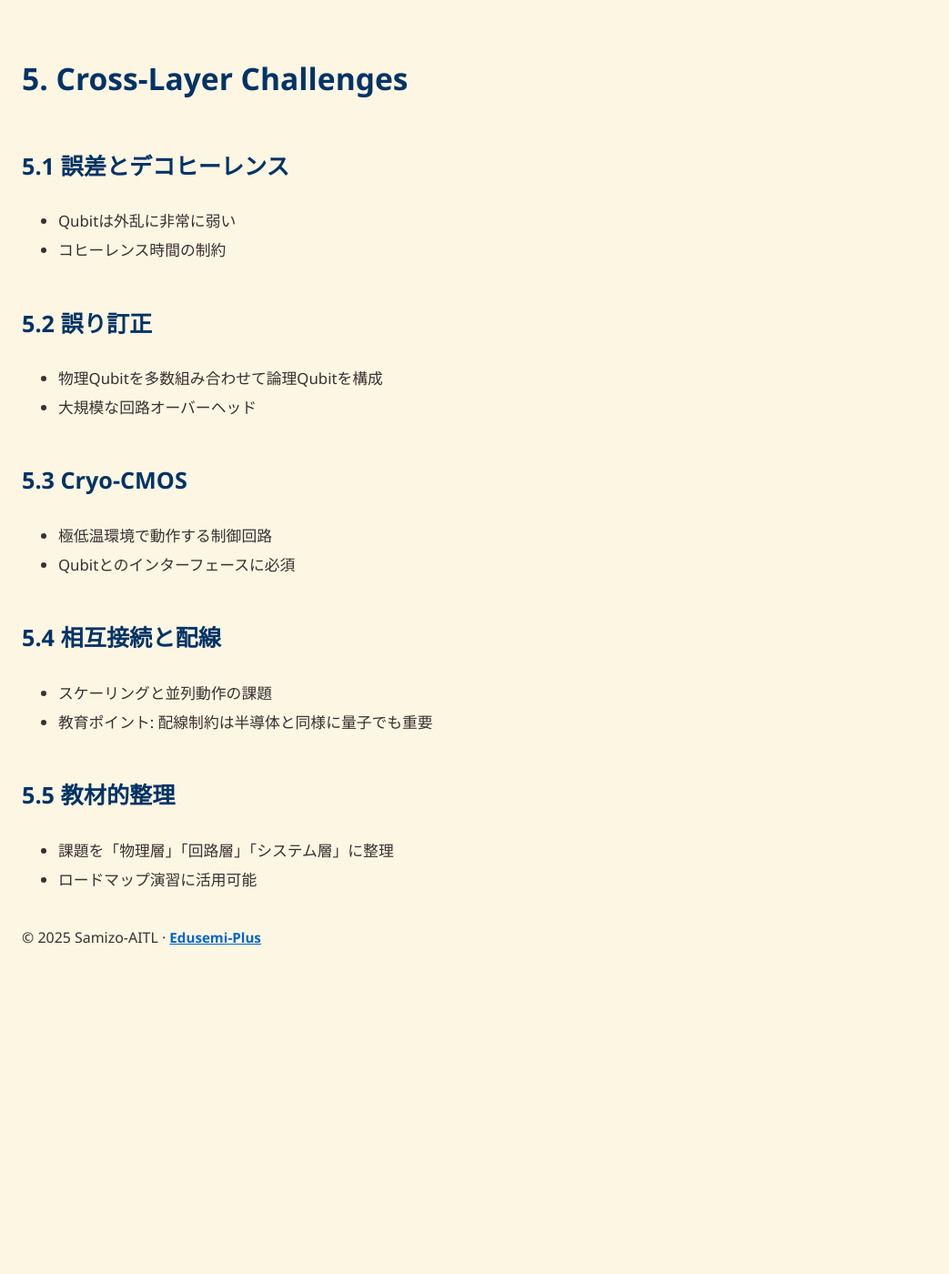
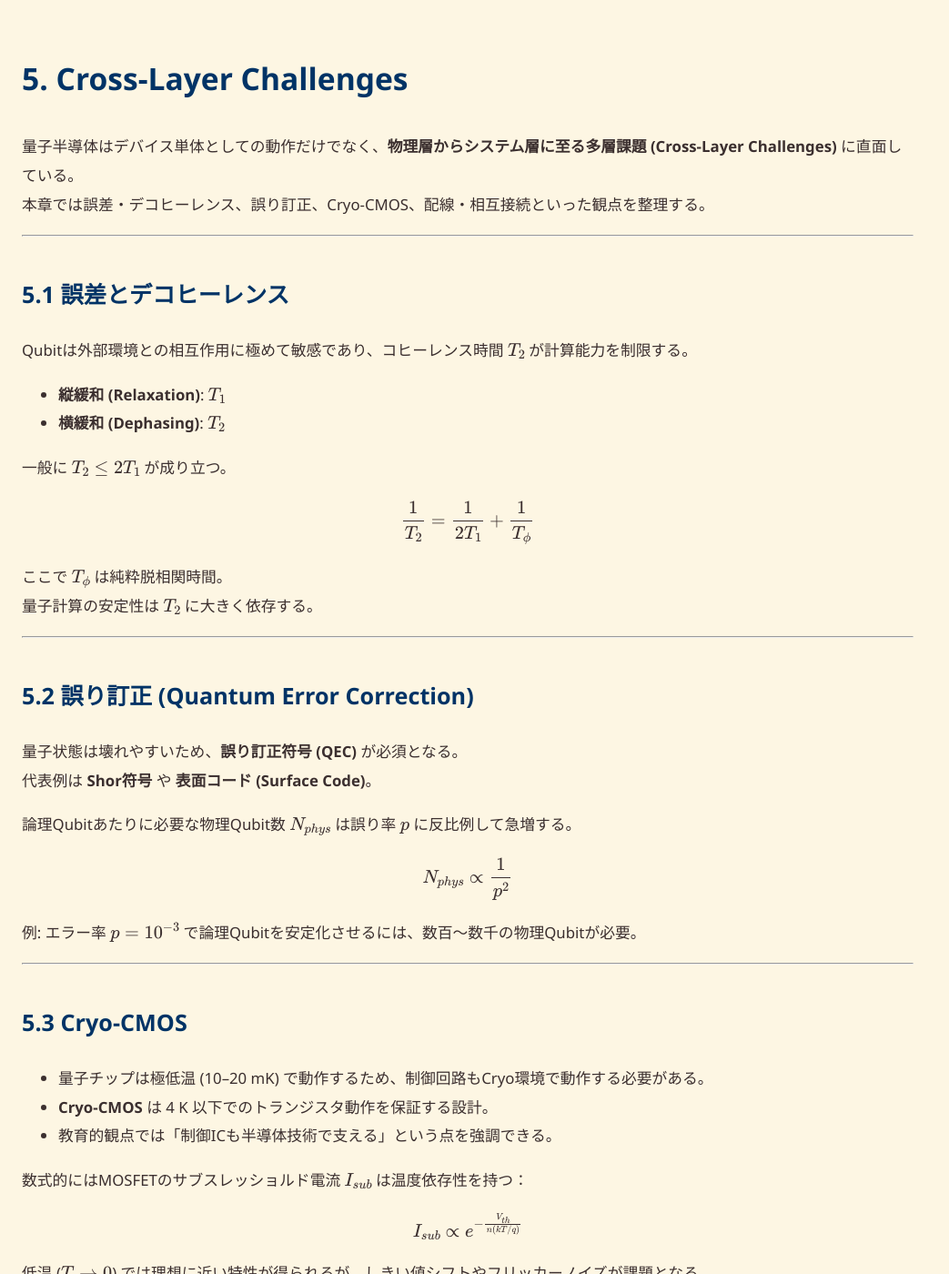
Before and after one commit to Samizo-AITL/Edusemi-Plus, a Jekyll site: the page built from quantum-semiconductor/Tutorial Paper/05_cross_layer.md, in a window 1280 px wide and 1400 px high. Shown: the whole window at 91% size, without its empty margins (0-1043 px from the left). Built offline with Jekyll 4.4.1, drawn with Linux system fonts in a browser that asks for light colours; our own code applies the rules of GitHub Pages for plain Markdown files; some of the changed text lies outside the part shown.

Commit message:
Update 05_cross_layer.md

````diff
--- a/quantum-semiconductor/Tutorial Paper/05_cross_layer.md
+++ b/quantum-semiconductor/Tutorial Paper/05_cross_layer.md
@@ -1,21 +1,82 @@
 # 5. Cross-Layer Challenges
 
+量子半導体はデバイス単体としての動作だけでなく、**物理層からシステム層に至る多層課題 (Cross-Layer Challenges)** に直面している。
+本章では誤差・デコヒーレンス、誤り訂正、Cryo-CMOS、配線・相互接続といった観点を整理する。
+
+---
+
 ## 5.1 誤差とデコヒーレンス
-- Qubitは外乱に非常に弱い
-- コヒーレンス時間の制約
 
-## 5.2 誤り訂正
-- 物理Qubitを多数組み合わせて論理Qubitを構成
-- 大規模な回路オーバーヘッド
+Qubitは外部環境との相互作用に極めて敏感であり、コヒーレンス時間 $T_2$ が計算能力を制限する。
+
+- **縦緩和 (Relaxation)**: $T_1$
+- **横緩和 (Dephasing)**: $T_2$
+
+一般に $T_2 \leq 2T_1$ が成り立つ。
+
+$$
+\frac{1}{T_2} = \frac{1}{2T_1} + \frac{1}{T_\phi}
+$$
+
+ここで $T_\phi$ は純粋脱相関時間。
+量子計算の安定性は $T_2$ に大きく依存する。
+
+---
+
+## 5.2 誤り訂正 (Quantum Error Correction)
+
+量子状態は壊れやすいため、**誤り訂正符号 (QEC)** が必須となる。
+代表例は **Shor符号** や **表面コード (Surface Code)**。
+
+論理Qubitあたりに必要な物理Qubit数 $N_{phys}$ は誤り率 $p$ に反比例して急増する。
+
+$$
+N_{phys} \propto \frac{1}{p^2}
+$$
+
+例: エラー率 $p = 10^{-3}$ で論理Qubitを安定化させるには、数百～数千の物理Qubitが必要。
+
+---
 
 ## 5.3 Cryo-CMOS
-- 極低温環境で動作する制御回路
-- Qubitとのインターフェースに必須
+
+- 量子チップは極低温 (10–20 mK) で動作するため、制御回路もCryo環境で動作する必要がある。
+- **Cryo-CMOS** は 4 K 以下でのトランジスタ動作を保証する設計。
+- 教育的観点では「制御ICも半導体技術で支える」という点を強調できる。
+
+数式的にはMOSFETのサブスレッショルド電流 $I_{sub}$ は温度依存性を持つ：
+
+$$
+I_{sub} \propto e^{-\frac{V_{th}}{n (kT/q)}}
+$$
+
+低温 ($T \to 0$) では理想に近い特性が得られるが、しきい値シフトやフリッカーノイズが課題となる。
+
+---
 
 ## 5.4 相互接続と配線
-- スケーリングと並列動作の課題
-- 教育ポイント: 配線制約は半導体と同様に量子でも重要
+
+量子回路のスケーリングでは「配線の制約」が深刻化する。
+
+- 数千Qubitスケールでは制御線・読み出し線の本数が膨大になる。
+- 配線遅延・クロストーク・Cryo環境での熱流入が問題となる。
+
+教育的には「古典CMOSの配線遅延問題」との類似性を学習させることができる。
+
+---
 
 ## 5.5 教材的整理
-- 課題を「物理層」「回路層」「システム層」に整理
-- ロードマップ演習に活用可能
+
+### Cross-Layer課題の階層構造
+
+```mermaid
+graph TD
+  A[物理層: Qubit安定性] --> B[回路層: Cryo-CMOS制御]
+  B --> C[アーキ層: 誤り訂正]
+  C --> D[システム層: 配線・実装]
+```
+
+演習課題例
+	1.	$T_2$ と $T_1$ の関係式から、量子計算における制約を議論せよ。
+	2.	誤り率 $p=10^{-3}$ のとき、論理Qubitに必要な物理Qubit数を推定せよ。
+	3.	Cryo-CMOSにおける温度依存特性を古典CMOSと比較せよ。
````
